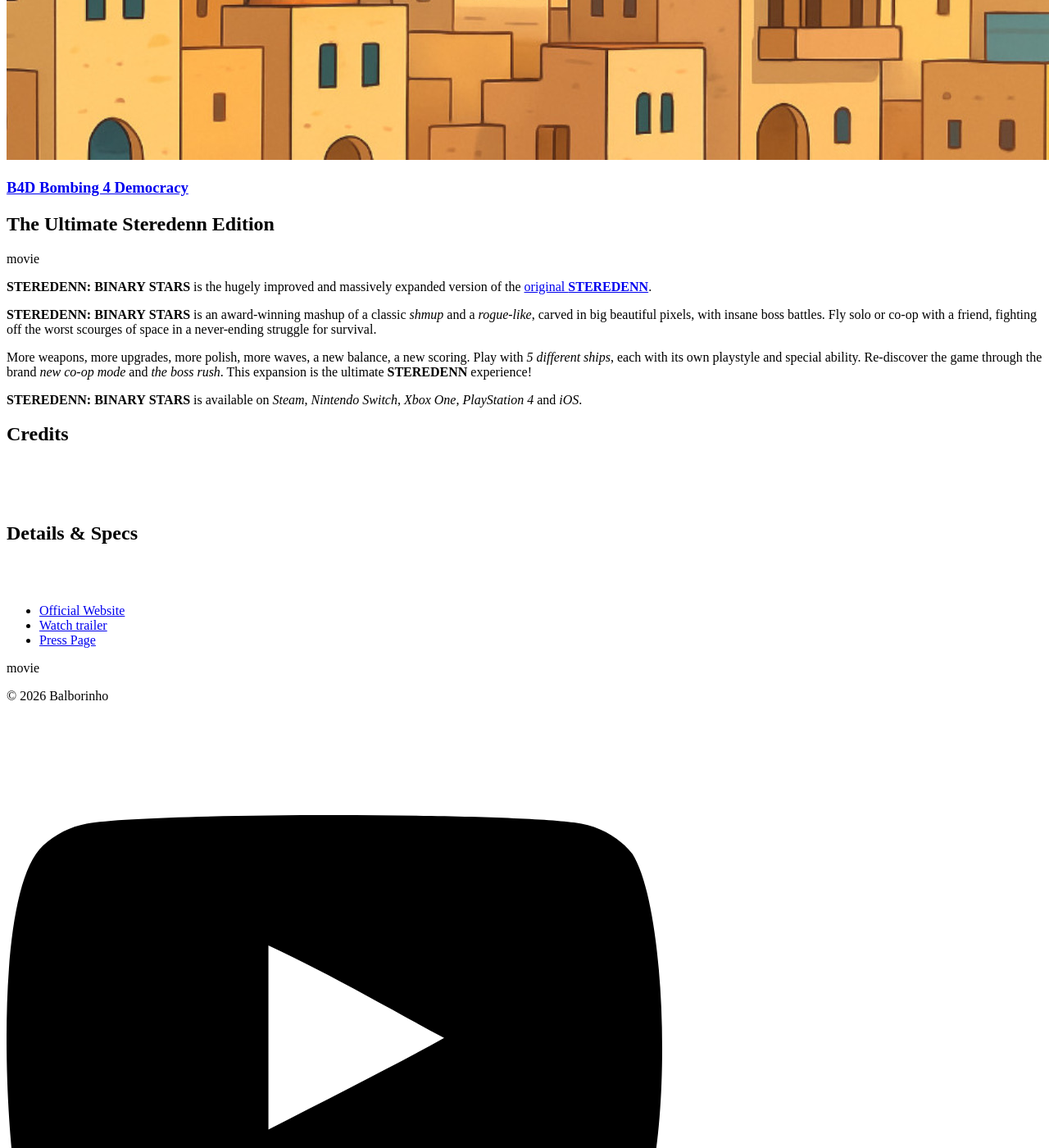
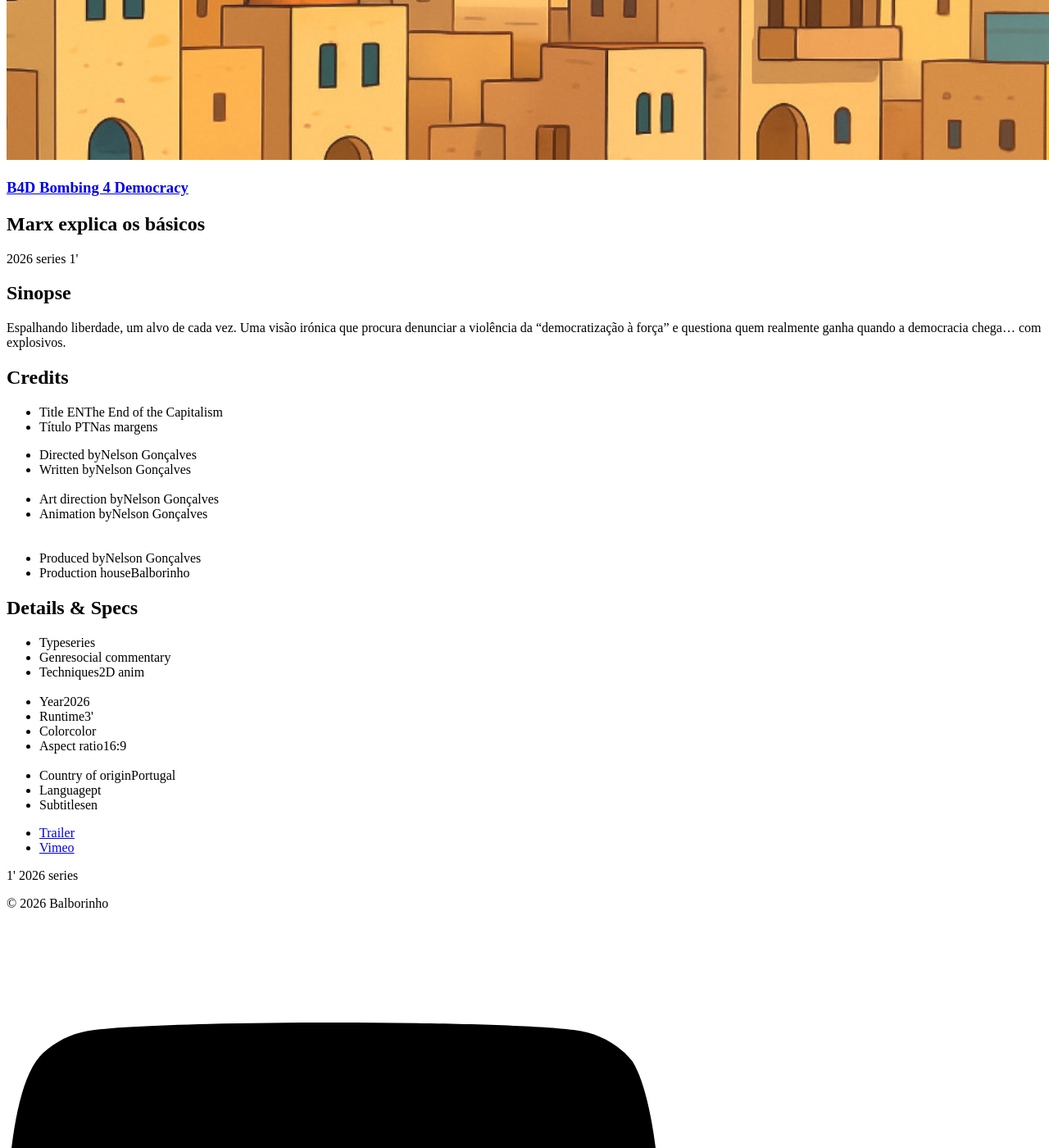
Before and after one commit to nafergo/webtest, a Jekyll site: the page built from _products/B4D-Bombing-4-Democracy.md, in a window 1280 px wide and 1400 px high, scrolled down 851 px. Shown: the whole window at 82% size. Built offline with Jekyll 4.4.1, drawn with Linux system fonts in a browser that asks for light colours.

Commit message:
Update B4D-Bombing-4-Democracy.md

```diff
--- a/_products/B4D-Bombing-4-Democracy.md
+++ b/_products/B4D-Bombing-4-Democracy.md
@@ -1,32 +1,57 @@
 ---
 title: "B4D Bombing 4 Democracy"
-subtitle: "The Ultimate Steredenn Edition"
-type: [movie]
+titulo-en: "The End of the Capitalism"
+titulo-pt: "Nas margens"
+subtitle: "Marx explica os básicos"
+type: ['2026', 'series', "1'"]
+
 assets: /static/images/products/b4d-bombing-4-democracy/
-date: 2018-03-08
 
-excerpt: "um excerto."
+date: 2026-01-30
+
+project-type: ['series']
+genre: social commentary
+
+techniques: '2D anim'
 
 
-state: finished
+directed-by: Nelson Gonçalves
+written-by: Nelson Gonçalves
+based-on:
+#original story by Li
+
+art-direction: Nelson Gonçalves
+three-d:
+two-d:
+animation-by: Nelson Gonçalves
+
+music-by:
+sound-design-by:
+
+produced-by: Nelson Gonçalves
+production-company: Balborinho
 
 
-# inproduction, finished
+year: 2026
+runtime: 3'
+color: color
+ratio: '16:9'
+sound:
 
+country: Portugal
+language: pt
+subtitles: en
+
+excerpt: Espalhando liberdade, um alvo de cada vez. Uma visão irónica que procura denunciar a violência da “democratização à força” e questiona quem realmente ganha quando a democracia chega… com explosivos.
+
+state: inproduction
 
 links:
-  - name: Official Website
-    url: http://steredenn.pixelnest.io/
-  - name: Watch trailer
-    url: https://youtu.be/iBG9yqcXB-4
-  - name: Press Page
-    url: /presskit/steredenn-binary-stars/
+  - name: Trailer
+    url: https://vimeo.com/799819211
+  - name: Vimeo
+    url: https://store.steampowered.com/app/2283410/Chtuloot/
 ---
 
-**STEREDENN: BINARY&nbsp;STARS** is the hugely improved and massively expanded version of the [original **STEREDENN**](/products/steredenn/).
-
-**STEREDENN: BINARY&nbsp;STARS** is an award-winning mashup of a classic _shmup_ and a _rogue-like_, carved in big beautiful pixels, with insane boss battles. Fly solo or co-op with a friend, fighting off the worst scourges of space in a never-ending struggle for survival.
-
-More weapons, more upgrades, more polish, more waves, a new balance, a new scoring. Play with _5 different ships_, each with its own playstyle and special ability. Re-discover the game through the brand _new co-op mode_ and _the boss rush_. This expansion is the ultimate **STEREDENN** experience!
-
-**STEREDENN: BINARY&nbsp;STARS** is available on _Steam_, _Nintendo Switch_, _Xbox One_, _PlayStation 4_ and _iOS_.
+<h2 class="">Sinopse</h2>
+Espalhando liberdade, um alvo de cada vez. Uma visão irónica que procura denunciar a violência da “democratização à força” e questiona quem realmente ganha quando a democracia chega… com explosivos.
```
